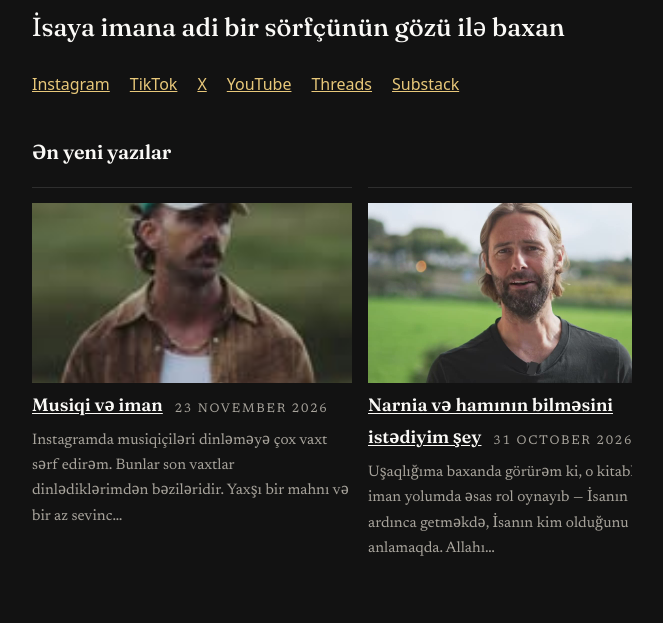
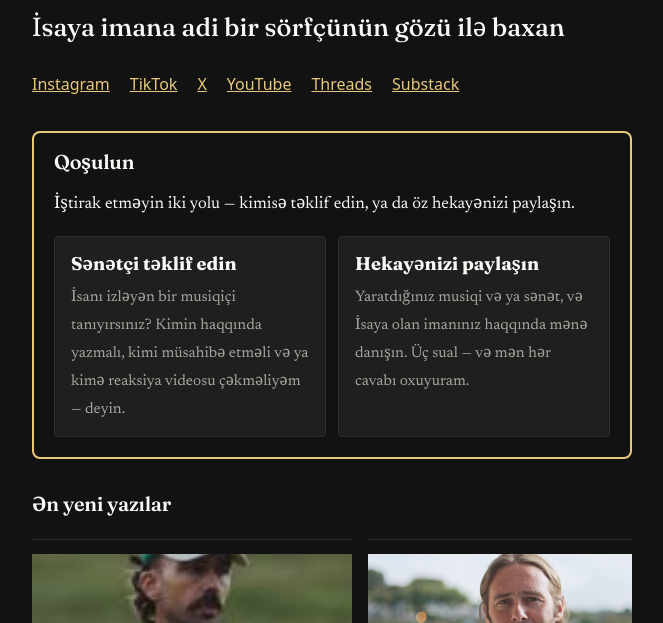
Before and after one commit to streamjonathan/jonathanmccallum-az, an Eleventy site: page index.njk in a window 1280 px wide. Shown: the part 133-756 px from the top of the page, without its empty margins (308-971 px from the left). Built offline with nearby package versions, Linux system fonts and the light colour scheme; Eleventy itself is replaced by a stand-in of ours; files that its build step writes are made by us from their sources; files whose address does not match are found by name.

Commit message:
Get involved box (translated), linking to the main site's Suggest and Share pages
The two cards link to https://jonathanmccallum.com/suggest-an-artist/ and
https://jonathanmccallum.com/share-your-story/ — this language site has no
suggest/share pages of its own, and the Worker's session cookie is host-only
for jonathanmccallum.com (no CORS for cross-origin API calls), so sign-in and
the forms cannot run on a jonathanmccallum-<code>.pages.dev origin.
Deployment waits on the Cloudflare 20-project cap / clubhousejonathan token.

```diff
--- /dev/null
+++ b/_includes/get-involved.njk
@@ -0,0 +1,14 @@
+<section class="get-involved" aria-labelledby="get-involved-heading">
+  <h2 id="get-involved-heading">Qoşulun</h2>
+  <p>İştirak etməyin iki yolu — kimisə təklif edin, ya da öz hekayənizi paylaşın.</p>
+  <div class="get-involved__cards">
+    <a class="get-involved__card" href="https://jonathanmccallum.com/suggest-an-artist/">
+      <strong>Sənətçi təklif edin</strong>
+      <span>İsanı izləyən bir musiqiçi tanıyırsınız? Kimin haqqında yazmalı, kimi müsahibə etməli və ya kimə reaksiya videosu çəkməliyəm — deyin.</span>
+    </a>
+    <a class="get-involved__card" href="https://jonathanmccallum.com/share-your-story/">
+      <strong>Hekayənizi paylaşın</strong>
+      <span>Yaratdığınız musiqi və ya sənət, və İsaya olan imanınız haqqında mənə danışın. Üç sual — və mən hər cavabı oxuyuram.</span>
+    </a>
+  </div>
+</section>
--- a/_includes/layouts/base.njk
+++ b/_includes/layouts/base.njk
@@ -132,8 +132,8 @@
 </script>
 {% endif %}
 <link rel="alternate" type="application/rss+xml" title="{{ site.title }}" href="/feed/">
-<link rel="preload" href="/css/style.css?v=12" as="style">
-<link rel="stylesheet" href="/css/style.css?v=12">
+<link rel="preload" href="/css/style.css?v=13" as="style">
+<link rel="stylesheet" href="/css/style.css?v=13">
 </head>
 <body>
 <a class="skip-link" href="#main">Məzmununa keç</a>
--- a/_includes/layouts/page.njk
+++ b/_includes/layouts/page.njk
@@ -5,3 +5,6 @@ layout: layouts/base.njk
   <h1>{{ title }}</h1>
   {{ content | safe }}
 </article>
+{% if page.url != "/suggest-an-artist/" and page.url != "/share-your-story/" %}
+{% include "get-involved.njk" %}
+{% endif %}
--- a/_includes/layouts/post.njk
+++ b/_includes/layouts/post.njk
@@ -10,6 +10,7 @@ layout: layouts/base.njk
   {{ content | safe }}
   </div>
 </article>
+{% include "get-involved.njk" %}
 {% set prevPost = collections.publishedPosts | getPreviousCollectionItem(page) %}
 {% set nextPost = collections.publishedPosts | getNextCollectionItem(page) %}
 {% if prevPost or nextPost %}
--- a/css/style.css
+++ b/css/style.css
@@ -256,6 +256,32 @@ button[type="submit"] {
 /* Featured carousel: the newest articles in a slow-moving row, same
    scroll-snap pattern as the Watch row. The reader can swipe or scroll
    it by hand; the script below moves it along gently when left alone. */
+/* Get involved: the reader forms, on the main site, in a gold box so they pop out.
+   On this language site the two cards link to jonathanmccallum.com, where
+   sign-in and the forms live (the session cookie is host-only for the main
+   site, so they cannot run here). */
+.get-involved {
+  border: 2px solid var(--link);
+  border-radius: 0.5rem;
+  padding: 1rem 1.25rem 1.25rem;
+  margin: 0 0 1.5rem;
+}
+.get-involved h2 { margin-top: 0; }
+.get-involved__cards { display: flex; flex-wrap: wrap; gap: 0.75rem; margin-top: 0.75rem; }
+.get-involved__card {
+  flex: 1 1 16rem;
+  display: block;
+  padding: 0.75rem 1rem;
+  border: 1px solid var(--line);
+  border-radius: 0.25rem;
+  background: var(--code-bg);
+  color: var(--text);
+  text-decoration: none;
+}
+.get-involved__card:hover { border-color: var(--link); }
+.get-involved__card strong { display: block; font-family: "Fraunces", Georgia, "Iowan Old Style", "Times New Roman", serif; font-size: 1.15rem; margin-bottom: 0.25rem; }
+.get-involved__card span { color: var(--muted); font-size: 0.95rem; }
+
 .featured { margin-top: 1.5rem; }
 .featured-row { display: flex; gap: 1rem; overflow-x: auto; scroll-snap-type: x mandatory; list-style: none; padding: 0 0 0.5rem; margin: 1rem 0; }
 /* The arrows and dots are the navigation now, so the row's own
--- a/index.njk
+++ b/index.njk
@@ -17,6 +17,8 @@ eleventyExcludeFromCollections: true
   <a href="https://www.threads.com/@jonamccallum">Threads</a>
   <a href="https://jonamccallum.substack.com">Substack</a>
 </p>
+
+{% include "get-involved.njk" %}
 
 <section class="featured" data-fade aria-labelledby="featured-heading">
   <h2 id="featured-heading">Ən yeni yazılar</h2>
```
